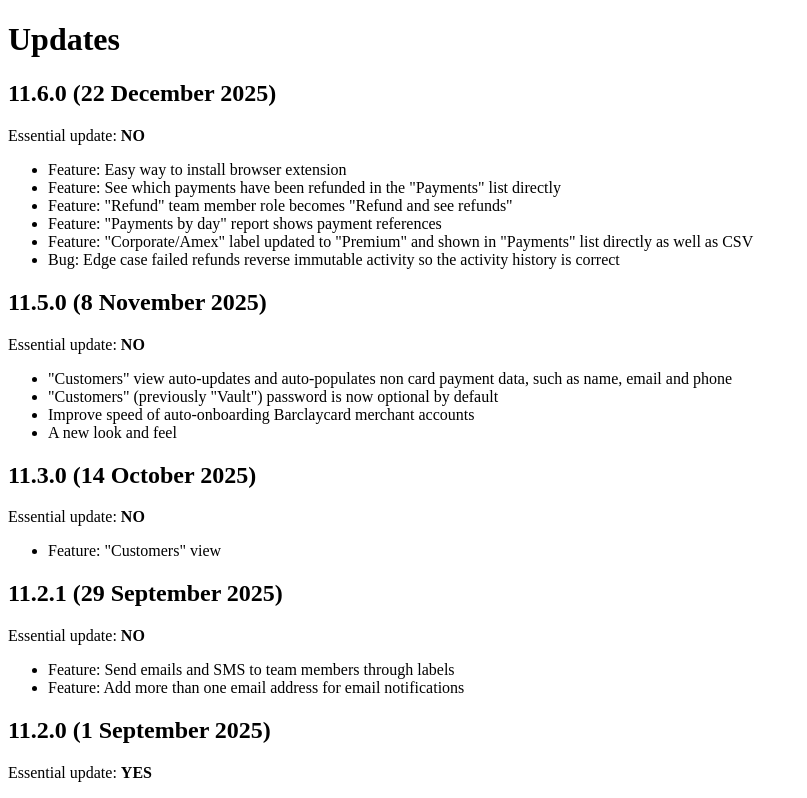
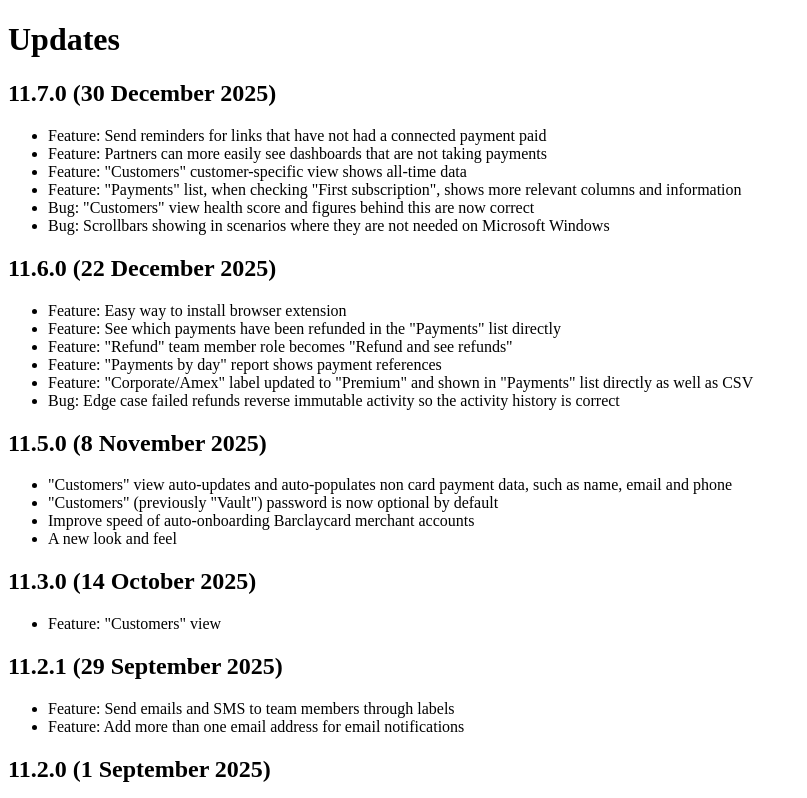
Before and after one commit to Stickyto/sticky-docs, a Next.js app in the folder src/: page /updates in a window 1280 px wide. Shown: the top 798 px of the page, without its empty margins (0-807 px from the left). Built offline with nearby package versions, Linux system fonts and the light colour scheme.

Commit message:
WIP changelog

```diff
--- a/src/pages/updates.mdx
+++ b/src/pages/updates.mdx
@@ -1,8 +1,15 @@
 # Updates
 
+## 11.7.0 (30 December 2025)
+
+ - Feature: Send reminders for links that have not had a connected payment paid
+ - Feature: Partners can more easily see dashboards that are not taking payments
+ - Feature: "Customers" customer-specific view shows all-time data
+ - Feature: "Payments" list, when checking "First subscription", shows more relevant columns and information
+ - Bug: "Customers" view health score and figures behind this are now correct
+ - Bug: Scrollbars showing in scenarios where they are not needed on Microsoft Windows
+
 ## 11.6.0 (22 December 2025)
-
-Essential update: **NO**
 
  - Feature: Easy way to install browser extension
  - Feature: See which payments have been refunded in the "Payments" list directly
@@ -13,8 +20,6 @@ Essential update: **NO**
 
 ## 11.5.0 (8 November 2025)
 
-Essential update: **NO**
-
  - "Customers" view auto-updates and auto-populates non card payment data, such as name, email and phone
  - "Customers" (previously "Vault") password is now optional by default
  - Improve speed of auto-onboarding Barclaycard merchant accounts
@@ -22,13 +27,9 @@ Essential update: **NO**
 
 ## 11.3.0 (14 October 2025)
 
-Essential update: **NO**
-
  - Feature: "Customers" view
 
 ## 11.2.1 (29 September 2025)
-
-Essential update: **NO**
 
  - Feature: Send emails and SMS to team members through labels
  - Feature: Add more than one email address for email notifications
@@ -42,19 +43,13 @@ Essential update: **YES**
 
 ## 11.1.9 (28 August 2025)
 
-Essential update: **NO**
-
  - Deliver push notifications through Ntfy app
 
 ## 11.1.8 (27 August 2025)
 
-Essential update: **NO**
-
  - Print a payment where a local printer has been set up from "Live payments"
 
 ## 11.1.7 (25 August 2025)
-
-Essential update: **NO**
 
  - Remove team member PIN support
  - Remove Kinetic CHP support (this may be reintroduced later within new architecture)
@@ -64,15 +59,11 @@ Essential update: **NO**
 
 ## 11.1.6 (20 August 2025)
 
-Essential update: **NO**
-
  - Feature: "Integrate" mode for stickies: shows copy-able sticky ID
  - Feature: "Integrate" mode for flows: shows payment provider
  - Feature: "Bulk virtual terminal"
 
 ## 11.1.5 (18 August 2025)
-
-Essential update: **NO**
 
  - Feature: "Analytics" shows by flow
  - Feature: "Analytics" shows average payment values ("ATV")
@@ -80,26 +71,18 @@ Essential update: **NO**
 
 ## 11.1.4 (14 August 2025)
 
-Essential update: **NO**
-
  - Feature: Payouts
 
 ## 11.1.3 (4 August 2025)
-
-Essential update: **NO**
 
  - Feature: Flow setting "Reject payments with an already paid-for userPaymentId URL parameter"
 
 ## 11.1.2 (29 July 2025)
 
-Essential update: **NO**
-
  - Add flow step "Create flow"
  - Remove "New payment" button in Sticky Pay
 
 ## 11.0.9 (20 July 2025)
-
-Essential update: **NO**
 
  - Feature: Ryft payments can be auto-captured when you can't set up a webhook from Ryft
  - Feature: "Chooser" flow step can have unique values across all consumers
@@ -119,13 +102,9 @@ Essential update: **YES**
 
 ## 11.0.4 (10 July 2025)
 
-Essential update: **NO**
-
  - Feature: More "input" flow steps can be hidden with "Hidden?" option
 
 ## 11.0.3 (3 July 2025)
-
-Essential update: **NO**
 
  - Feature: Subscription payments in Sticky Pay and the main payments list view
  - Feature: "Delayed capture" payments
@@ -134,16 +113,12 @@ Essential update: **NO**
 
 ## 11.0.2 (27 June 2025)
 
-Essential update: **NO**
-
  - Feature: Turn on/off Sticky Pay "Paste" and "Clear"
  - Feature: Reject test card per flow
  - Feature: Show subscription total/period in the card pop up and email receipts
  - Feature: Experimental "Chat" flow step
 
 ## 11.0.1 (23 June 2025)
-
-Essential update: **NO**
 
  - Feature: Turn on/off Sticky Pay "Add to total" and "Pay later"
 
@@ -162,16 +137,12 @@ Essential update: **YES**
 
 ## 10.0.22 (6 June 2025)
 
-Essential update: **NO**
-
  - Feature: "Vault" pre-empts details being available, improving the speed of taking payments
  - Feature: Change the number of items show in a row in flow step "Show items"
  - Feature: Flow step "Progress bar" can count the number of items
  - Bug: "Button text" and colours for "Website widget" are editable
 
 ## 10.0.21 (30 May 2025)
-
-Essential update: **NO**
 
  - "My data" from flow footer available as a flow step
  - Turn off email receipts for consumers per flow with new option "Send email receipts"
@@ -180,8 +151,6 @@ Essential update: **NO**
 
 ## 10.0.20 (25 May 2025)
 
-Essential update: **NO**
-
  - Fix adding, editing and deleting information in the pop up from the People screen
  - New flow step `Header bar` for building app-style interfaces with existing `Flow bar` step
  - Choose a default flow in `Flow bar` flow step
@@ -189,8 +158,6 @@ Essential update: **NO**
  - `Magic` (AI) for building custom flow steps
 
 ## 10.0.19 (23 May 2025)
-
-Essential update: **NO**
 
  - Fix team members not being tagged against Pay by links
  - Add more in-dashboard flow embed documentation (iOS and Android code examples)
@@ -204,8 +171,6 @@ Essential update: **YES**
 
 ## 10.0.16 (12 May 2025)
 
-Essential update: **NO**
-
  - `Time` flow step has `Include date?` option
  - New `Edit team members` and `Products: Delete` team member features
  - `Payments` → `Failure` and `Payments` → `Refunded` have the same interface as `Payments` → `Success`
```
